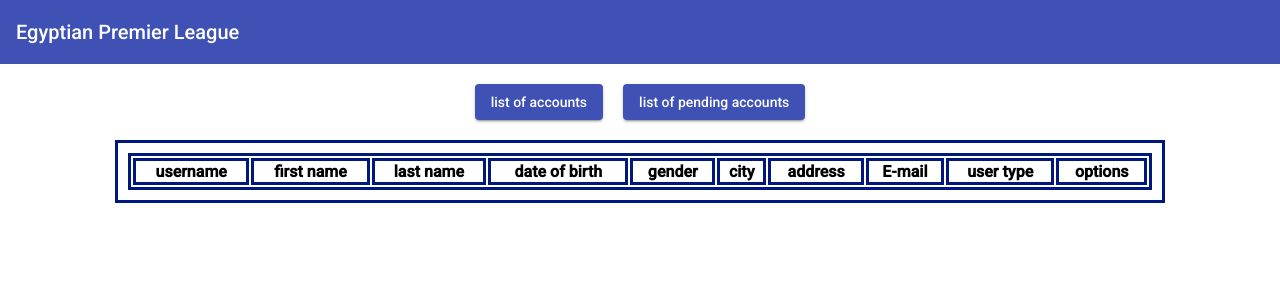
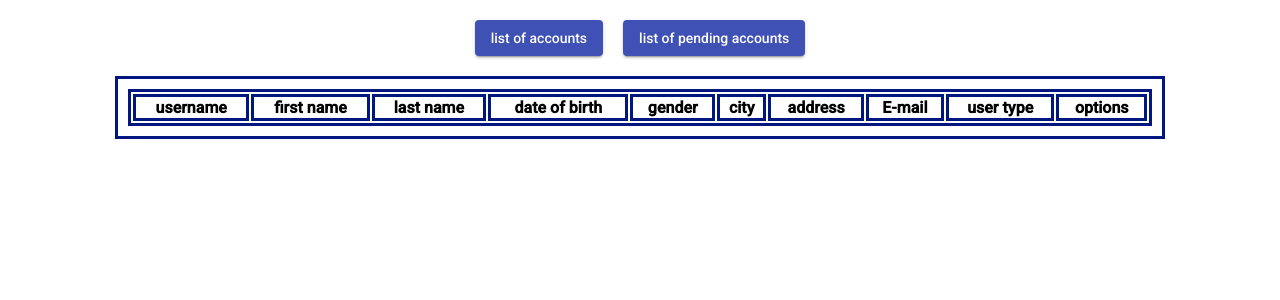
Before and after one commit to shadyfahmy/matches-reservation-system, an Angular app in the folder match-reservation-system-Angular/: page /adminstrator in a window 1280 px wide. Shown: the top 300 px of the page. Built offline with nearby package versions, Linux system fonts and the light colour scheme.

Commit message:
pending users list and user lists added the profile page

```diff
--- a/match-reservation-system-Angular/src/app/adminstrator-page/adminstrator-page.component.html
+++ b/match-reservation-system-Angular/src/app/adminstrator-page/adminstrator-page.component.html
@@ -1,7 +1,4 @@
 <div>
-    <mat-toolbar color="primary">
-        <span>Egyptian Premier League</span>
-    </mat-toolbar>
     <button (click) = "listAccounts()" mat-raised-button color="primary">list of accounts</button>
     <button (click) = "listPending()" mat-raised-button color="primary">list of pending accounts</button>
     <div class="card">
--- a/match-reservation-system-Angular/src/app/profile-page/profile-page.component.html
+++ b/match-reservation-system-Angular/src/app/profile-page/profile-page.component.html
@@ -1,8 +1,7 @@
 <div id="toolbar">
   <app-epl-toolbar></app-epl-toolbar>
     <mat-tab-group color="primary">
-      <mat-tab *ngIf="user_type == 'Admin'" label="Pending Users"> Pending Users </mat-tab>
-      <mat-tab *ngIf="user_type == 'Admin'" label="Users List"> <app-adminstrator-page></app-adminstrator-page> </mat-tab>
+      <mat-tab *ngIf="user_type == 'Admin'" label="Users List and pending"> <app-adminstrator-page></app-adminstrator-page> </mat-tab>
       <mat-tab *ngIf="user_type == 'Manager'" label="Matches"> <app-matches-page></app-matches-page> </mat-tab>
       <mat-tab *ngIf="user_type == 'Manager'" label="Stadiums"> <app-create-stadium-page></app-create-stadium-page> </mat-tab>
       <mat-tab *ngIf="user_type == 'Fan'" label="Matches"> <app-matches-list></app-matches-list> </mat-tab>
```
Also changed, not shown: 1 other file (tests, documents, lock files or other folders).
